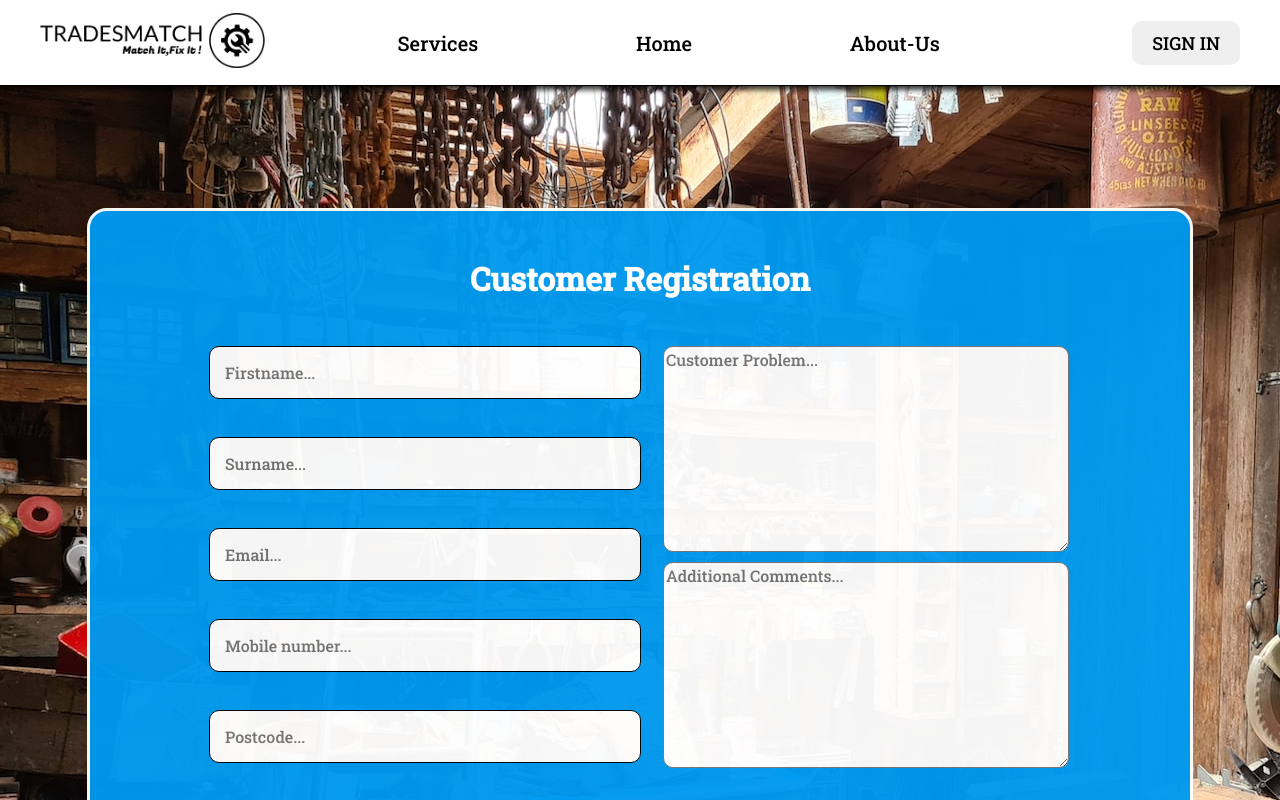
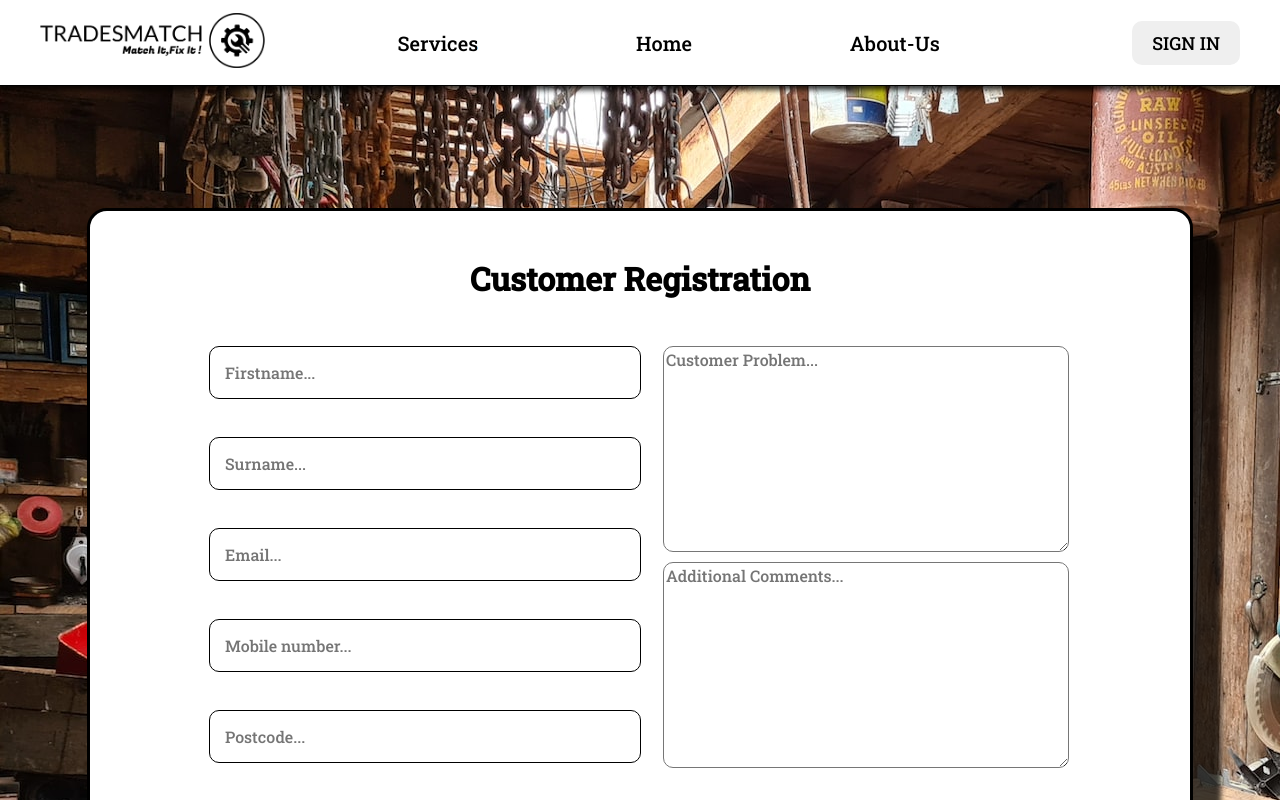
Before and after one commit to Wardhere1/tradesmen-project, a React (Create React App) app in the folder client/: page /customer-sign-up in a window 1280 px wide. Built offline with nearby package versions, Linux system fonts and the light colour scheme; no server answers.

Commit message:
changes to customer page

```diff
--- a/client/src/App.css
+++ b/client/src/App.css
@@ -224,11 +224,11 @@ a {
   height: 650px;
   align-items: center;
   border: solid black;
-  background-color: #0099ef;
+  background-color: white;
   padding: 50px;
   border-radius: 20px;
-  opacity: 0.96;
-  border: solid white;
+  /* border: solid #0099ef 10px; */
+  box-shadow: 28px 28px 5px 0px rgba(0, 0, 0, 0.75);
 }
 
 .form-input {
@@ -284,12 +284,12 @@ a {
 .customer-submit-button{
   position: absolute;
   top: 720px;
-  border: solid white 0.2px;
+  border: solid black 0.2px;
 }
 
 .form-heading{
   position: absolute;
   top: 150px;
-  color: white;
+  color: black;
   opacity: 1;
 }
```
